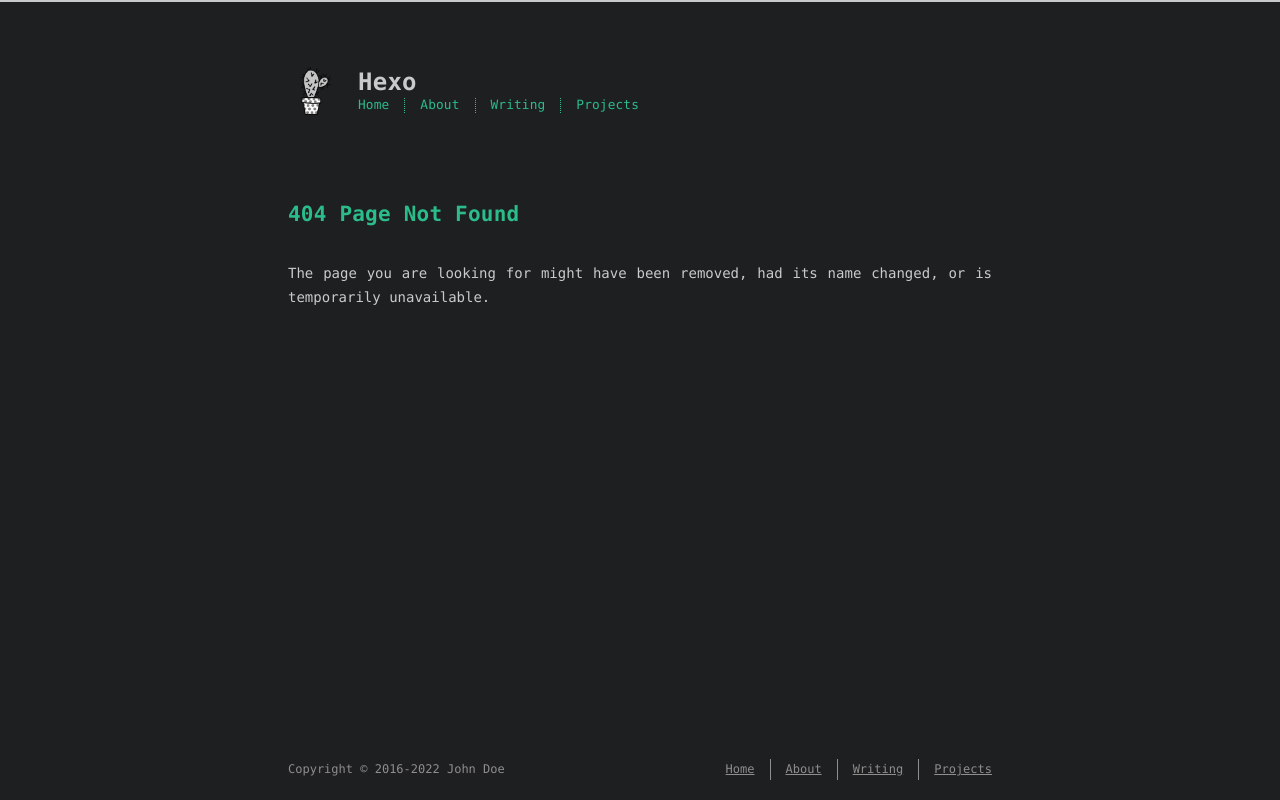
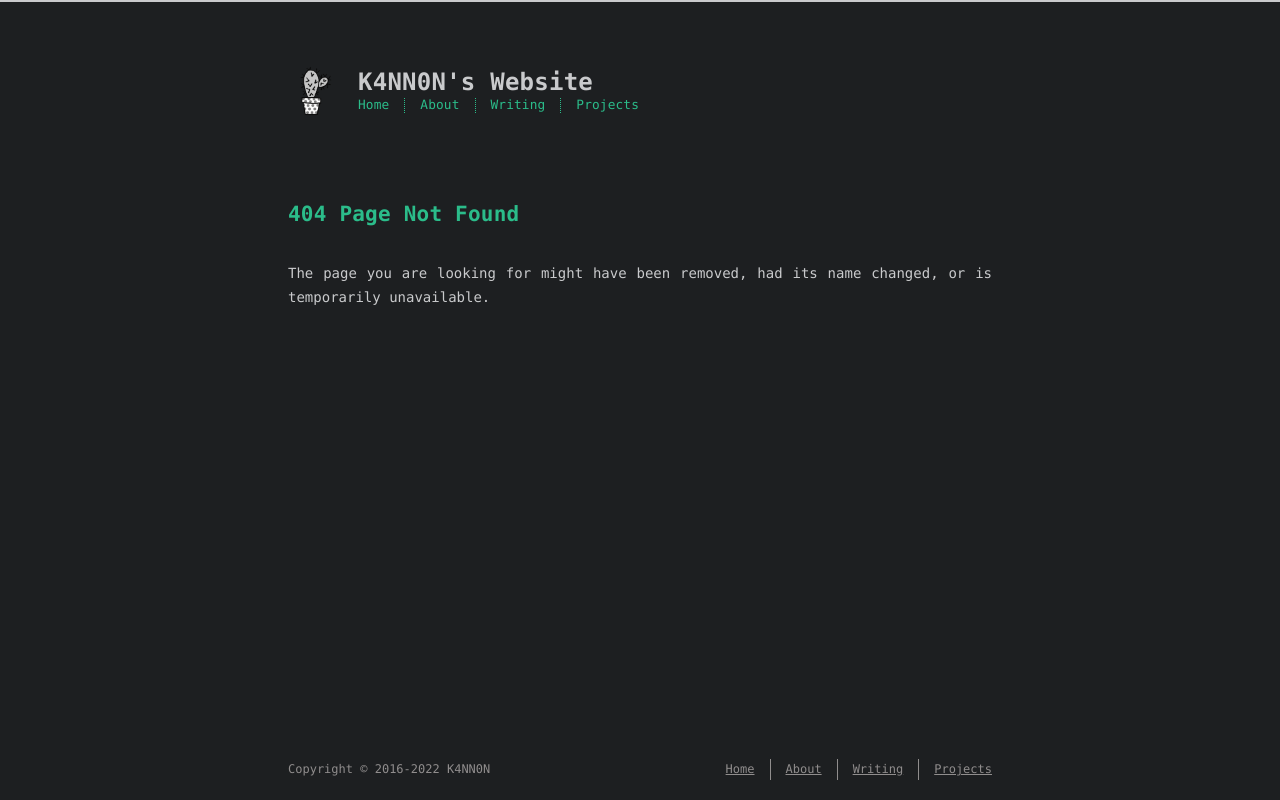
Before and after one commit to K4NN0N/k4nn0n.github.io, a plain HTML site: page 404.html in a window 1280 px wide. Drawn offline with nearby package versions, Linux system fonts and the light colour scheme.

Commit message:
Site updated: 2022-12-10 19:41:54

```diff
--- a/404.html
+++ b/404.html
@@ -7,11 +7,11 @@
     <meta name="HandheldFriendly" content="True">
     <meta name="viewport" content="width=device-width, initial-scale=1, maximum-scale=5" />
     <meta property="og:type" content="website">
-<meta property="og:title" content="Hexo">
+<meta property="og:title" content="K4NN0N&#39;s Website">
 <meta property="og:url" content="https://k4nn0n.github.io/404.html">
-<meta property="og:site_name" content="Hexo">
+<meta property="og:site_name" content="K4NN0N&#39;s Website">
 <meta property="og:locale" content="en_US">
-<meta property="article:author" content="John Doe">
+<meta property="article:author" content="K4NN0N">
 <meta name="twitter:card" content="summary">
 
 
@@ -32,7 +32,7 @@
 
 
     <!-- title -->
-    <title>Hexo</title>
+    <title>K4NN0N&#39;s Website</title>
     <!-- styles -->
 
 <link rel="stylesheet" href="/css/style.css">
@@ -58,7 +58,7 @@
 
 
     <div id="title">
-      <h1>Hexo</h1>
+      <h1>K4NN0N&#39;s Website</h1>
     </div>
   </a>
   <div id="nav">
@@ -97,7 +97,7 @@
 
 
     2016-2022
-    John Doe
+    K4NN0N
   </div>
   <div class="footer-right">
     <nav>
```
Also changed, not shown: 2022/12/10/hello-world/index.html (+4 -4 lines), archives/2022/12/index.html (+5 -5 lines), archives/2022/index.html (+5 -5 lines), archives/index.html (+5 -5 lines), index.html (+6 -6 lines).
